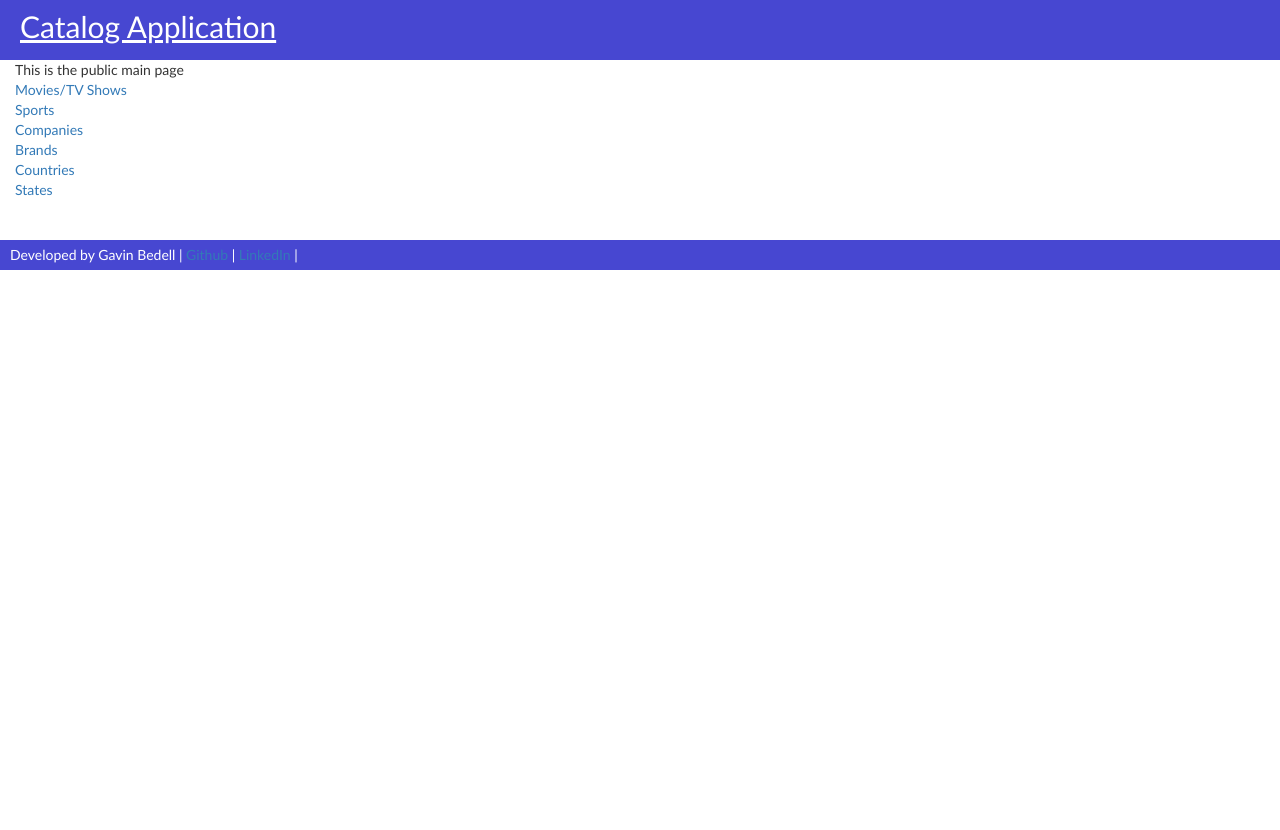
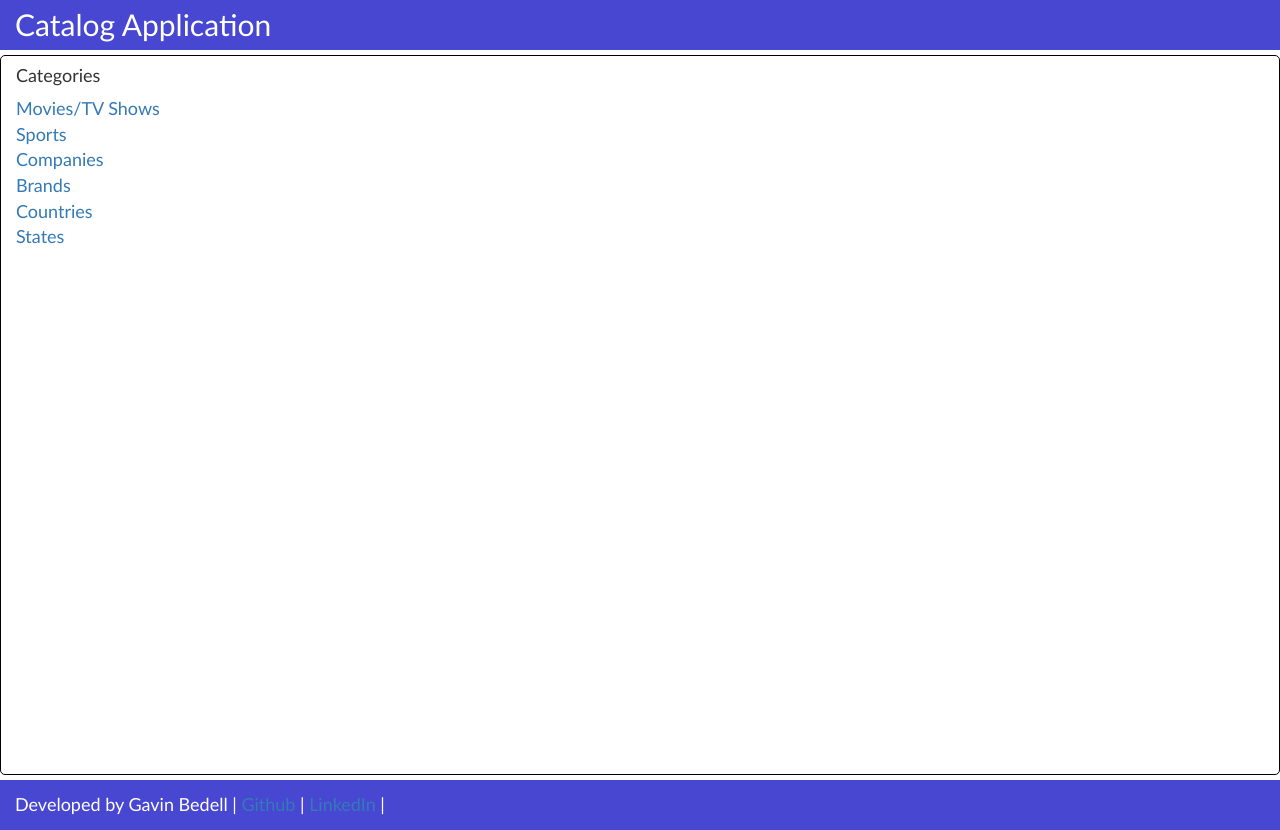
Before and after one commit to gbedell/catalog, a Flask app: page / in a window 1280 px wide. Before the commit the page ends 270 px from the top, so only its background shows below. Run offline with Flask 2, Linux system fonts and the light colour scheme; some libraries are stand-ins or nearby versions.

Commit message:
Added some more boostrapping and formatted public main page

```diff
--- a/templates/base.html
+++ b/templates/base.html
@@ -8,46 +8,41 @@
 		* {
 			font-family: calibri;
 		}
-		header {
-			height: 60px;
-		}
 		header,
 		footer {
 			background-color: #4747d1;
-			width: 100%;
+			color: white;
+			height: 50px;
 		}
 		footer {
-			color: white;
-			padding: 5px 2px 0px 10px;
-			height: 30px;
+			padding-top: 12px;
+			font-size: 18px;
+		}
+		#main-link {
+			padding-top: 3px;
 		}
 		#main-link-name {
 			font-size: 30px;
 			color: white;
-			display: block;
-			height: 100%;
-			padding-top: 5px;
-			padding-left: 20px;
 		}
-		#logout {
+		#logout,
+		#signinButton {
 			color: #4747d1;
 			font-weight: bold;
+			height: 100%;
+			padding-top: 7px;
+			float: right;
 		}
-		.container {
-			width: 100%;
+		#content {
+			margin-top: 5px;
+			margin-bottom: 5px;
+			border: 1px solid black;
+			border-radius: 5px;
+			height: 90%;
 		}
-		#main-link {
-			float: left;
-			width: 50%;
-			height: 100%;
-		}
-		#signinButton,
-		#logout {
-			float: right;
-			width: 50%;
-			height: 100%;
-			padding-top: 12.5px;
-			padding-left: 500px;
+		.category-link {
+			font-size: 18px;
+			margin-bottom: 10px;
 		}
 	</style>
 
@@ -60,28 +55,38 @@
 
 <body>
 
-		<header>
-			<div id='main-link'>
+	<div class='container-fluid'>
+
+		<header class='row'>
+			<div class='col-md-6' id='main-link'>
 				<a id='main-link-name' href='{{url_for("mainPage") }}'>Catalog Application</a>
 			</div>
+			<div class='col-md-6' id='login-logout'>
 				{% block header %}
 				{% endblock header %}
+			</div>
 		</header>
 
-
-	<div class='container'>
+		<div class='row'>
+			<div id='content' class='col-md-12'>
 
 				{% block content %}
 				{% endblock %}
 
 			</div>
 
-	<footer>
-		<p>
+		</div>
+
+		<footer class='row'>
+			<div class='col-md-12'>
+				<p id='footer-text'>
 					Developed by Gavin Bedell | <a href='https://github.com/gbedell'>Github
 					</a> | <a href='https://www.linkedin.com/in/gavinbedell'>LinkedIn</a> |
 				</p>
+			</div>
 		</footer>
+
+	</div>
 
 	<!-- jQuery (necessary for Bootstrap's JavaScript plugins) -->
 	<script src="https://ajax.googleapis.com/ajax/libs/jquery/1.11.3/jquery.min.js"></script>
--- a/templates/publicmain.html
+++ b/templates/publicmain.html
@@ -22,15 +22,14 @@
 	{% endblock header %}
 
 	{% block content %}
-		This is the public main page
-		<br>
+		<h4>Categories</h4>
+
 		{% for c in categories %}
 
-			<a href='{{url_for("categoryPage", category_id = c.id) }}'>{{ c.name }}</a>
-			<br>
+			<a class='category-link' href='{{url_for("categoryPage", category_id = c.id) }}'>{{ c.name }}</a>
+			</br>
+
 		{% endfor %}
-		<br>
-		<br>
 
 		<script>
 		function signInCallback(authResult) {
```
Also changed, not shown: templates/main.html (+13 -10 lines), catalog.db. Lines whose indentation alone changed are shown as unchanged.
